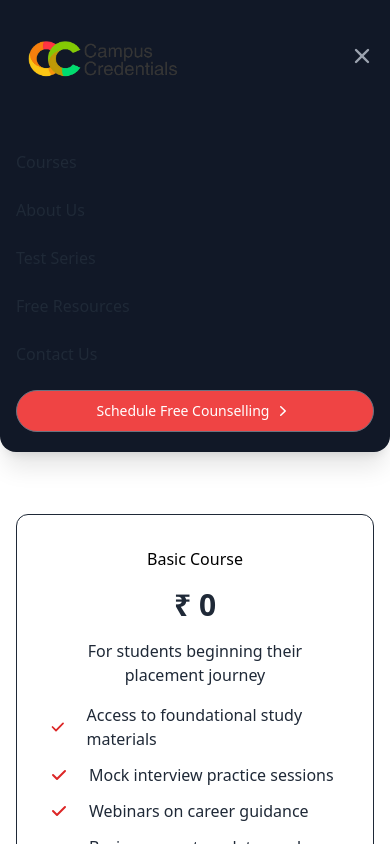
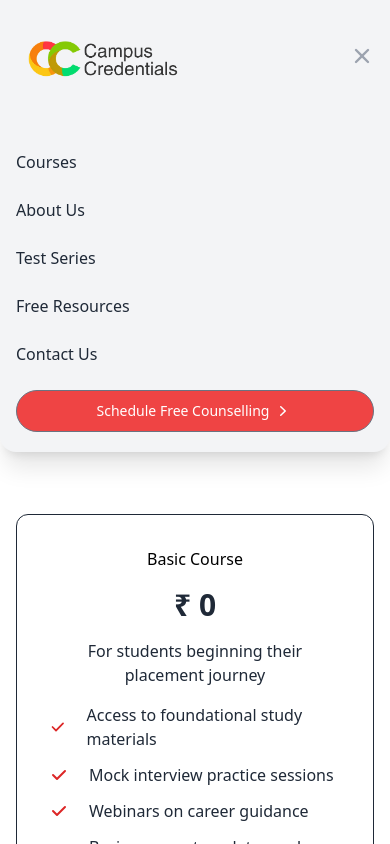
Before and after one commit to sudarsonhalder/Campus-Credentials-Official-Website, a Next.js app: page / in a window 390 px wide. Both pictures are taken after a click on the button "Open the menu". Shown: the top 844 px of the page. Built offline with nearby package versions, Linux system fonts and the light colour scheme.

Commit message:
Update Navbar.jsx

```diff
--- a/components/ui/Navbar/Navbar.jsx
+++ b/components/ui/Navbar/Navbar.jsx
@@ -39,7 +39,7 @@ const Navbar = () => {
             </p>
             <a
               href="#"
-              className="px-4 py-2 text-white bg-red-500 rounded-md text-sm font-semibold hover:bg-blue-600"
+              className="px-4 py-2 text-white bg-red-500 rounded-md text-sm font-semibold hover:bg-red-500"
             >
               APPLY NOW
             </a>
@@ -69,7 +69,7 @@ const Navbar = () => {
             <div className="custom-screen md:hidden">
                 <NavHeader menuBtnEl={menuBtnEl} state={state} onClick={() => setState(!state)} />
             </div>
-            <nav className={`pb-5 md:text-sm md:static md:block ${state ? "bg-gray-900 absolute z-20 top-0 inset-x-0 rounded-b-2xl shadow-xl md:bg-gray-900" : "hidden"}`}>
+            <nav className={`pb-5 md:text-sm md:static md:block ${state ? "bg-gray-100 absolute z-20 top-0 inset-x-0 rounded-b-2xl shadow-xl md:bg-gray-900" : "hidden"}`}>
                 <div className="custom-screen items-center md:flex">
                     <NavHeader state={state} onClick={() => setState(!state)} />
                     <div className={`flex-1 items-center mt-8 text-gray-800 md:font-medium md:mt-0 md:flex ${state ? 'block' : 'hidden'} `}>
```
